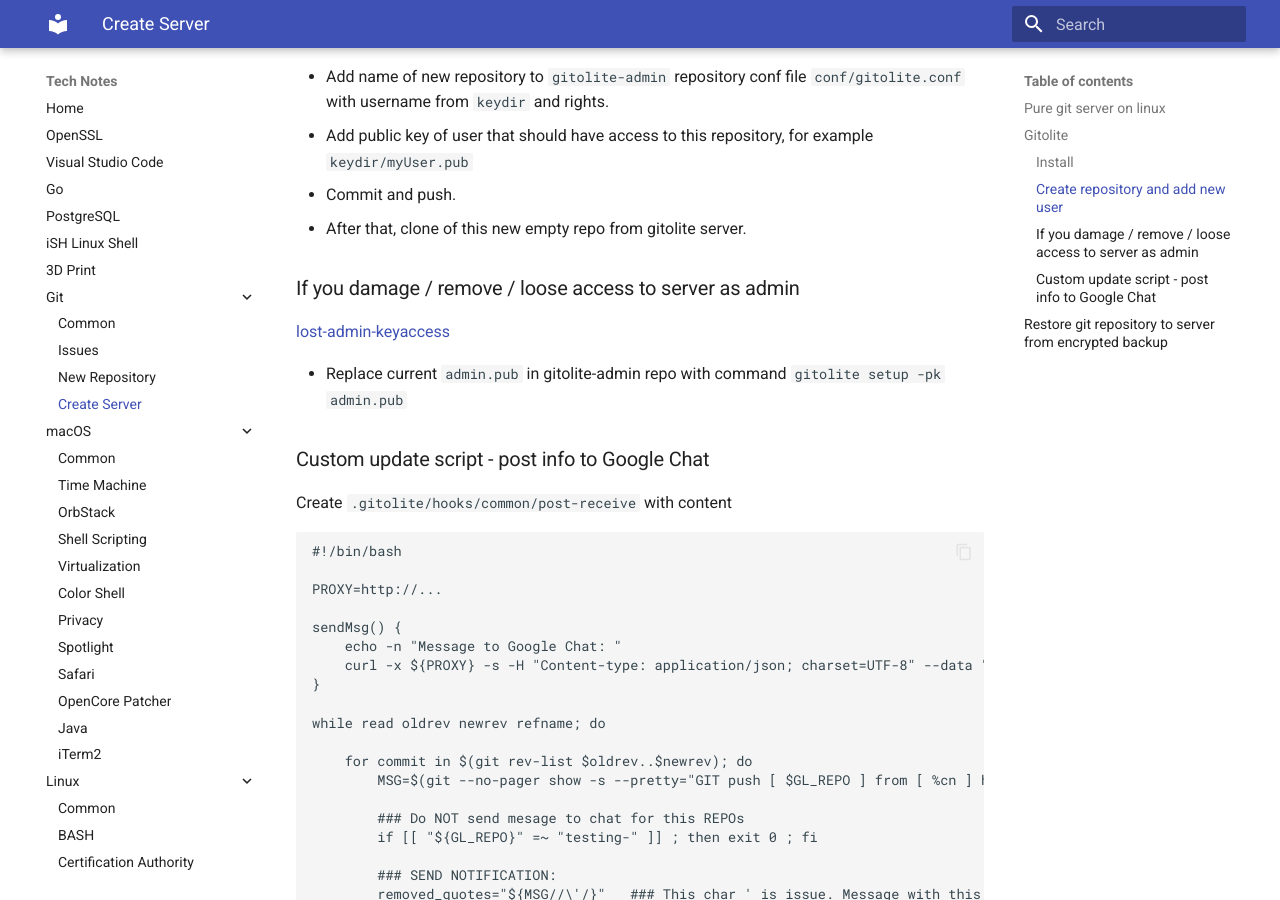
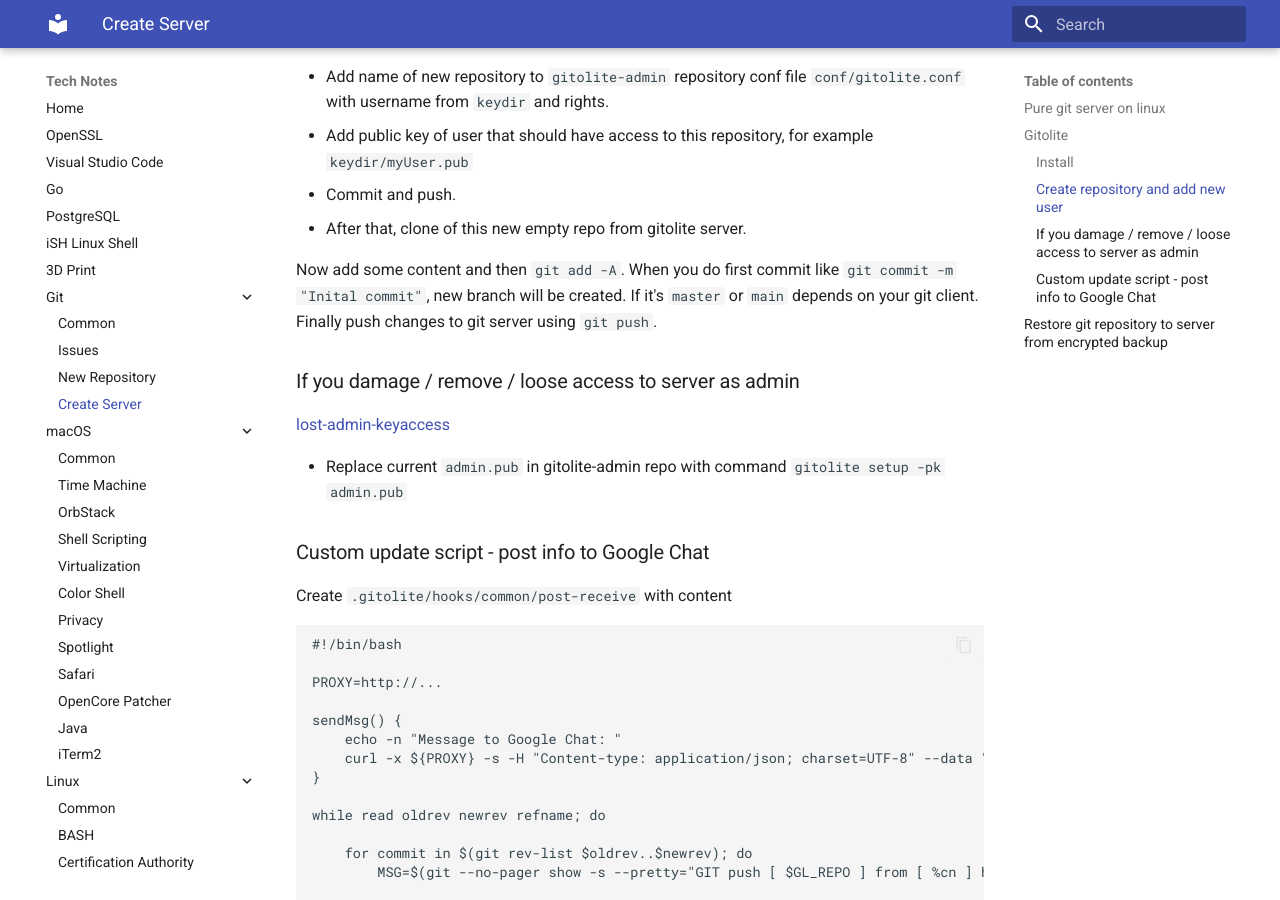
Before and after one commit to jorycz/technotes, an MkDocs documentation site: the page built from docs/Git/Git-CreateServer.md, in a window 1280 px wide and 900 px high, scrolled down 1112 px. Built offline with MkDocs 1.6.1 and Material for MkDocs 9.7.7, drawn with Linux system fonts in a browser that asks for light colours.

Commit message:
Notes for new empty repo.

```diff
--- a/docs/Git/Git-CreateServer.md
+++ b/docs/Git/Git-CreateServer.md
@@ -45,6 +45,8 @@
 * Commit and push.
 * After that, clone of this new empty repo from gitolite server.
 
+Now add some content and then `git add -A`. When you do first commit like `git commit -m "Inital commit"`, new branch will be created. If it's `master` or `main` depends on your git client. Finally push changes to git server using `git push`.
+
 ### If you damage / remove / loose access to server as admin
 
 [lost-admin-keyaccess](https://gitolite.com/gitolite/emergencies#lost-admin-keyaccess)
```
